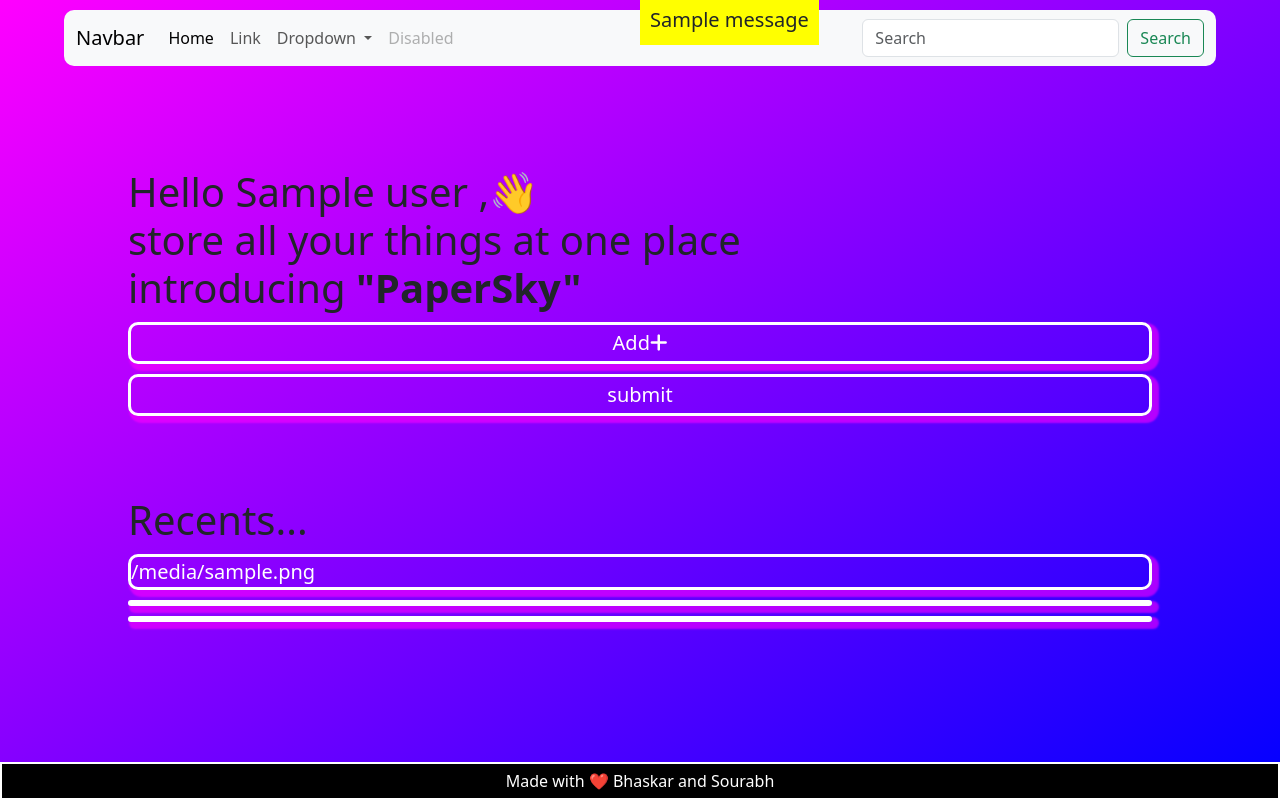
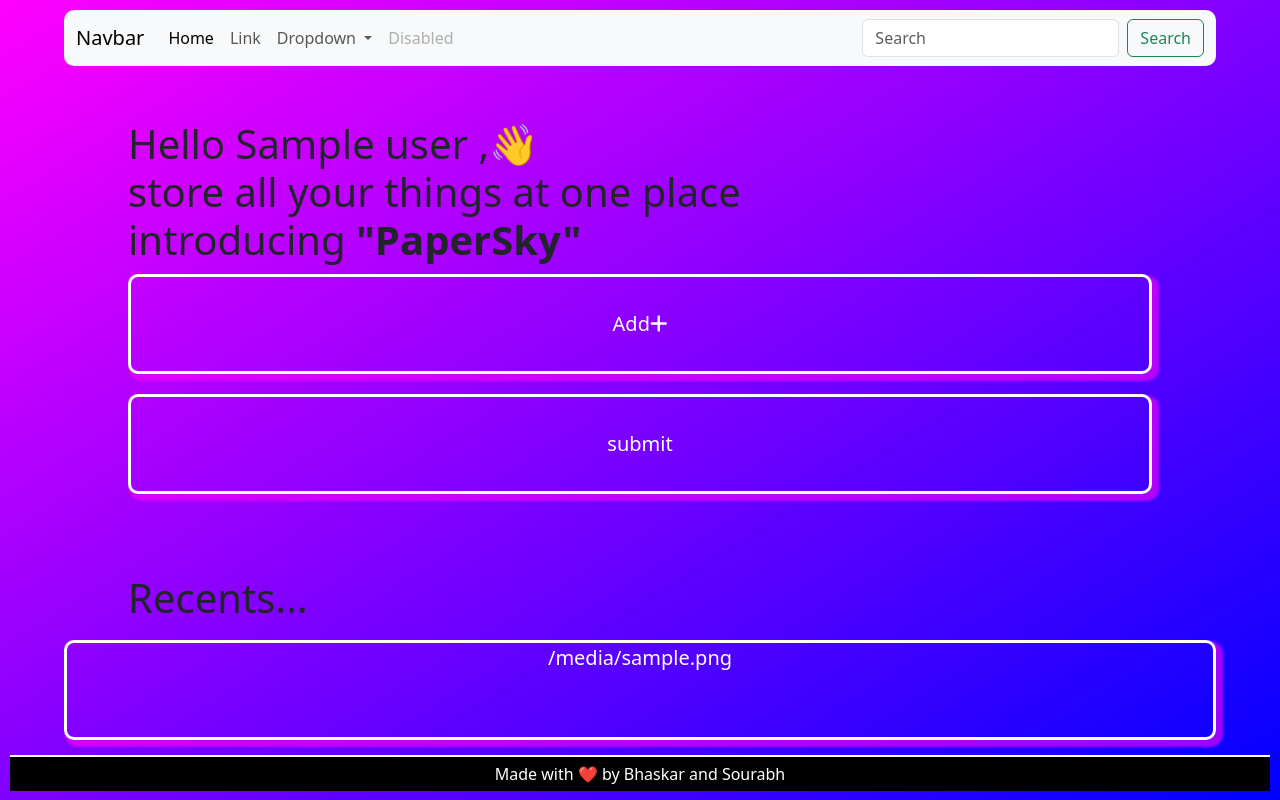
Before and after one commit to bhscodz/papersky, a Flask app: template flaskr/templates/index.html in a window 1280 px wide. Run offline with Flask 3, Linux system fonts and the light colour scheme; the template is opened without the code that fills it: most values are stand-ins (such as "Sample title", 1, 10 or a date in 2020); one stand-in notice (Sample message) is shown; parts of the project's set-up code (start-up, migrations or seed data) failed here and were passed over; some libraries are stand-ins or nearby versions; some web fonts are replaced.

Commit message:
modified:   flaskr/__init__.py: added upload and fetch api support 	new file:   flaskr/manage.py:added model creation code 	new file:   flaskr/models.py:added user model 	modified:   flaskr/static/main.css

```diff
--- a/flaskr/static/main.css
+++ b/flaskr/static/main.css
@@ -30,7 +30,8 @@ button{
     font-size: 20px;
 }
 .nav{
-    position:fixed;
+    z-index:2;
+    position:sticky;
     top:10px;
     width:90vw;
 }
@@ -44,13 +45,19 @@ button:active{
 
 }
 .block{
+    min-height:100px;
+    text-align:center;
+    max-width:90vw;
+    overflow: auto;
     font-size: 20px;
     color:white;
     margin:10px 0px 10px 0px;
     box-shadow: 4px 4px 2px 3px rgba(255, 0, 255, 0.594);
     border-radius: 10px;
     border:3px solid white;
+    overflow-wrap:break-word ;
 }
+
 .recent{
     min-height: 10vh;
 }
@@ -59,6 +66,7 @@ button:active{
     flex-flow:column nowrap;
     justify-content:center;
     align-items:center;
+    gap:5px;
 
 }
 .flex_row{
@@ -80,11 +88,10 @@ button:active{
 }
 footer{
     width: 100%;
-    position:fixed;
-    bottom:0;
     background-color:black;
     color:white;
-    border:2px solid white;
+    border-top:2px
+    solid white;
     padding: 5px 2px 5px 2px;
 }
 dialog{
@@ -105,17 +112,9 @@ dialog{
     display:grid;
     place-items: center;
 }
-.message{
-    padding:10px;
-    position:fixed;
-    top:20px;
-    left:50%;
-    transform:translateY(-50%);
-    background-color: yellow;
-    font-size: 20px;
-    display: grid;
-    place-items: center;
+.card{
+    z-index:1;
 }
-@media screen and (max-width:320) {
+@media screen and (max-width:425) {
 
 }
--- a/flaskr/static/main.js
+++ b/flaskr/static/main.js
@@ -1,12 +1,39 @@
 const fileElem=document.querySelector('#file');
 const wait=document.querySelector('#wait');
 const input=document.querySelector('#file');
-const form=document.querySelector('form');
+const form=document.querySelector('#file_form');
 const main_content=document.querySelector('main');
 const pri_content=document.querySelector('#preview_holder');
 const submit_button=document.querySelector('#submit');
 const msg_list=document.querySelectorAll(".message");
+const toast_container=document.querySelector("#toast_container");
 
+function gen_toast(message,category){
+    let role='status';
+    let way='polite';
+    let background='text-bg-primary';
+    let d=document.createElement('div');
+    if(category=='error'){
+        role='alert';
+        way='assertive';
+        background='text-bg-danger';
+    }
+    if(category=='success'){
+        background='text-bg-success';
+    };
+    d.innerHTML=`<div class="toast ${background}" role=${role} aria-live=${way} aria-atomic="true" data-bs-delay="2000">
+                    <div class="toast-header text-white bg-dark">
+                        <strong class="me-auto">papersky</strong>
+                        <button type="button" class="btn-close btn-close-white" data-bs-dismiss="toast" aria-label="Close"></button>
+                    </div>
+                    <div class="toast-body">
+                        ${message}
+                    </div>
+                </div>`;
+    toast_container.appendChild(d);
+    setTimeout(()=>{$(d).fadeOut();},5000)
+    return d;
+};
 
 function add(){
     if(fileElem){
@@ -18,28 +45,37 @@ function add(){
     };
 }
 function preview(){
-    let article=document.createElement('article');
-    let p_are=document.createElement('p');
     const curfile=input.files;
-    for (const file of curfile) {
+        for (const file of curfile) {
+        let card=document.createElement('div');
+        card.style.borderRadius='10px';
+        card.style.border='2px solid white';
+        card.style.width='300px';
+        card.classList.add('card','bg-dark')
         let image = document.createElement("img");
-
         image.src = URL.createObjectURL(file);
-        image.style.width='40%';
-        image.style.height='30%';
+        image.style.width='100%';
+        image.style.height='auto';
+        image.classList.add('card-img-top')
         let cancel_button=document.createElement('button');
         cancel_button.textContent="cancel";
-        cancel_button.classList.add('cancel_button');
+        cancel_button.classList.add('cancel_button', 'btn', 'btn-primary');
         cancel_button.addEventListener('click',(e)=>{
             remove(e);
-            article.remove();
+            card.remove();
+            input.value='';
         })
-        article.appendChild(cancel_button);
-        article.append(image);
-        }
-        article.append(p_are);
-        pri_content.append(article);
-    };
+        card.innerHTML=`
+            <div class="card-body text-bg-dark">
+                <h5 class='card-title'>${file.name}</h5>
+                <p>size -- ${file.size}</p>
+            </div>
+        </div>`;
+        card.appendChild(cancel_button);
+        card.prepend(image);
+        pri_content.append(card);
+    }
+};
 
 function remove(e){
     e.target.remove();
@@ -49,13 +85,34 @@ submit_button.addEventListener('click',(e)=>{
         window.alert('please select file first')
         e.preventDefault();
    }
+   else{
+    $.ajax({
+        type: form.method,
+        url: form.action,
+        data: new FormData(form),
+        contentType:"multipart/form-data",
+        dataType:'json',
+        processData:false,
+        contentType:false,
+        success: function (response) {
+            pri_content.innerHTML='';
+            gen_toast(response.data,response.status).firstChild.classList.add('show');
+        },
+        error: function (response) {
+            console.log('failiure',response.data,response.status);
+            gen_toast(response.data,response.status).firstChild.classList.add('show');
+        }
+    });
+    console.log('submitted')
+    /* form.submit() */
+   };
 })
 input.addEventListener('change',()=>{
     curfile=input.files;
     if (curfile.length!=0){
         console.log('changed')
         for(const file of curfile){
-            console.log(file.size,file.name)
+            console.log(file.size,file.name,file)
         }
         preview()
     };
--- a/flaskr/templates/index.html
+++ b/flaskr/templates/index.html
@@ -8,8 +8,10 @@
     <script src="https://kit.fontawesome.com/ac0514ba62.js" crossorigin="anonymous"></script>
     <link href="https://cdn.jsdelivr.net/npm/bootstrap@5.3.3/dist/css/bootstrap.min.css" rel="stylesheet" integrity="sha384-QWTKZyjpPEjISv5WaRU9OFeRpok6YctnYmDr5pNlyT2bRjXh0JMhjY6hW+ALEwIH" crossorigin="anonymous">
     <script src="https://cdn.jsdelivr.net/npm/bootstrap@5.3.3/dist/js/bootstrap.bundle.min.js" integrity="sha384-YvpcrYf0tY3lHB60NNkmXc5s9fDVZLESaAA55NDzOxhy9GkcIdslK1eN7N6jIeHz" crossorigin="anonymous"></script>
+    <script src="https://ajax.googleapis.com/ajax/libs/jquery/3.7.1/jquery.min.js"></script>
     <title>PaperSky</title>
 </head>
+
 <body class="flex_column">
     <div class="nav">
         <nav class="navbar navbar-expand-lg bg-body-tertiary">
@@ -49,7 +51,7 @@
             </div>
         </nav>
     </div>
-    <main style="width:80vw">
+    <main style="width:80vw; margin-top: 50px;">
         <div style="margin-bottom:10vh">
             <h1>Hello {{ name['user'] }} ,👋
                 <br> store all your things at one place<br>
@@ -58,33 +60,32 @@
             <button type="file" style="width:100%;" onclick="add()" class="block flex_row">
                 Add <i class="fa-solid fa-plus"></i>
             </button>
-            <div id='preview_holder'></div>
+            <div id='preview_holder' class="flex_column"></div>
 
-            <form action="/upload" method='POST' enctype="multipart/form-data">
-                <input id="file" type="file" name='file' style='display:none;'>
-                <button id="submit" type="submit" style="width:100%;"class="block flex_row">
-                    submit
-                </button>
+            <form id='file_form' action="/upload" method='POST' enctype="multipart/form-data">
+                <input
+                id="file"
+                accept='image/*,.doc,.docx,.xml,application/msword,application/vnd.openxmlformats-officedocument.wordprocessingml.document'
+                type="file"
+                multiple
+                name='file'
+                style='display:none;'>
             </form>
+            <button id="submit" style="width:100%;" class="block flex_row">
+                submit
+            </button>
         </div>
+
         <h1>Recents...</h1>
-
-        <div class="message">
-            {% with messages=get_flashed_messages() %}
-            {% if messages %}
-            {% for message in messages %}
-            {{message}}
-            {% endfor %}
-            {% endif %}
-            {% endwith %}
+        <div class="flex_column">
+        {% for file in files %}
+        <div class="block" style="width:90vw;">{{file}}</div>
+        {% endfor %}
         </div>
-        {% for file in files %}
-        <div class="block">{{file}}</div>
-        {% endfor %}
-        <div class="block"></div>
-        <div class="block"></div>
 
         </main>
+
+    <!--all dialog for waiting progress goes here-->
     <dialog id="wait">
         <div class="loader">
             <div class="spinner-border text-success" role="status">
@@ -92,10 +93,27 @@
             </div>
         </div>
     </dialog>
+
+    <!--all toasts containers goes here-->
+    <div id="toast_container" class="toast-container position-fixed top-0 end-0 p-3">
+    </div>
+
     <footer class="flex_column">
-        Made with ❤️ Bhaskar and Sourabh
+        Made with ❤️ by Bhaskar and Sourabh
     </footer>
 
+    <!--all scripts goes here-->
+    <script>
+        onload = ()=>{
+            {% with messages=get_flashed_messages(with_categories=true) %}
+            {% if messages %}
+            {% for category,message in messages %}
+            gen_toast("{{message}}","{{category}}").firstChild.classList.add("show");
+            {% endfor %}
+            {% endif %}
+            {% endwith %}
+        };
+    </script>
 </body>
 
 </html>
```
Also changed, not shown: flaskr/__init__.py (+62 -19 lines), flaskr/manage.py (added, +14 -0 lines), flaskr/models.py (added, +10 -0 lines).
